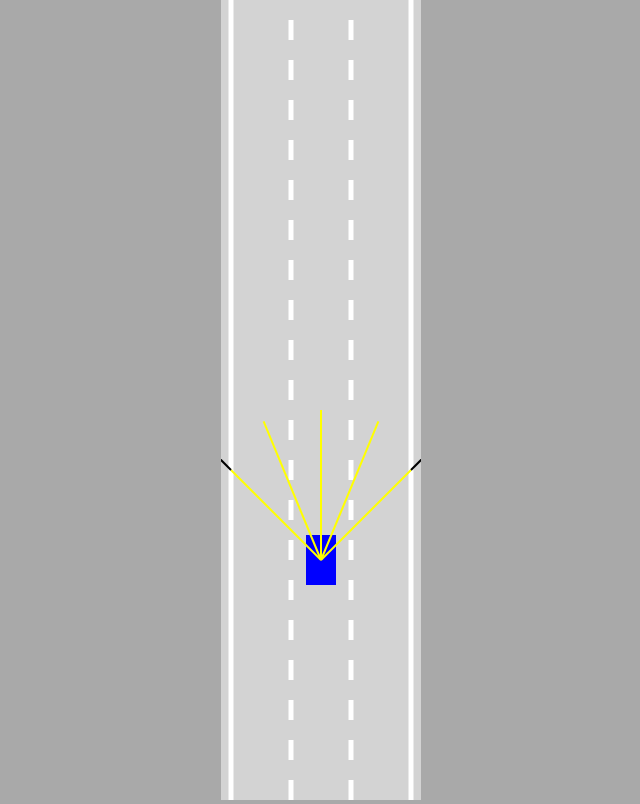
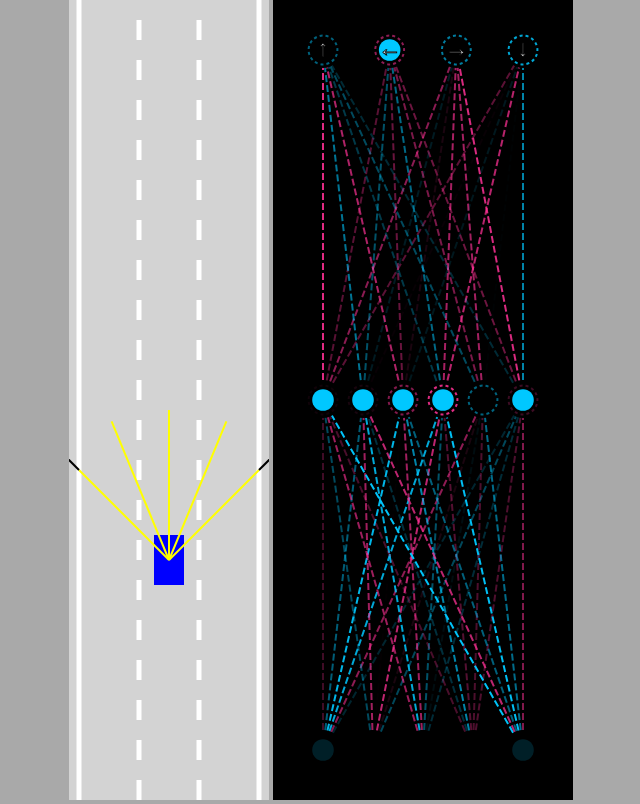
Before and after one commit to ZinWR/Self-Driving-Car-App, a plain HTML site: page index.html in a window 1280 px wide. Shown: the whole page, without its empty margins (319-959 px from the left). Drawn offline with Linux system fonts and the light colour scheme.

Commit message:
add neural network and visualization

```diff
--- a/car.js
+++ b/car.js
@@ -12,8 +12,15 @@ class Car {
         this.angle = 0;
         this.damaged = false;
 
+        this.useBrain = controlType === "AI";
+
         // Only main car has sensor
-        if(controlType === 'KEYS') this.sensor = new Sensor(this);
+        if(controlType === 'AI') {
+            this.sensor = new Sensor(this);
+            this.brain = new NeuralNetwork(
+                [this.sensor.rayCount, 6, 4] // 2 levels (6 neurons & 4 neurons)
+            );
+        }
         this.controls = new Controls(controlType);
     }
 
@@ -39,7 +46,20 @@ class Car {
             this.damaged = this.#assessDamage(roadBorders, traffic);
         }
 
-        if(this.sensor) this.sensor.update(roadBorders, traffic);
+        if(this.sensor) {
+            this.sensor.update(roadBorders, traffic);
+            const offsets = this.sensor.readings.map(
+                sensor => sensor === null ? 0 : 1 - sensor.offset
+            );
+            const outputs = NeuralNetwork.feedForward(offsets, this.brain);
+
+            if(this.useBrain) {
+                this.controls.forward = outputs[0];
+                this.controls.left = outputs[1];
+                this.controls.right = outputs[2];
+                this.controls.reverse = outputs[3];
+            }
+        }
     }
 
     #move() {
--- a/index.html
+++ b/index.html
@@ -4,11 +4,14 @@
     <link rel="stylesheet" href="style.css">
 </head>
 <body>
-    <canvas id="myCanvas"></canvas>
+    <canvas id="carCanvas"></canvas>
+    <canvas id="networkCanvas"></canvas>
     <script src="car.js"></script>
     <script src="controls.js"></script>
     <script src="road.js"></script>
     <script src="sensor.js"></script>
+    <script src="network.js"></script>
+    <script src="visualizer.js"></script>
     <script src="utils.js"></script>
     <script src="main.js"></script>
 </body>
--- a/main.js
+++ b/main.js
@@ -1,21 +1,26 @@
-const canvas = document.getElementById('myCanvas');
-canvas.width = 200;
+const carCanvas = document.getElementById('carCanvas');
+carCanvas.width = 200;
+const networkCanvas = document.getElementById('networkCanvas');
+networkCanvas.width = 300;
 
-const ctx = canvas.getContext('2d');
-const road = new Road(canvas.width/2, canvas.width * 0.9);
-const car = new Car(road.getLaneCenter(1), 100, 30, 50, 'KEYS');
+const carCtx = carCanvas.getContext('2d');
+const networkCtx = networkCanvas.getContext('2d');
+const road = new Road(carCanvas.width/2, carCanvas.width * 0.9);
+const car = new Car(road.getLaneCenter(1), 100, 30, 50, 'AI');
 const traffic = [
     new Car(road.getLaneCenter(1), -100, 30, 50, 'DUMMY', 2)
 ];
 
 animate();
 
-function animate() {
+function animate(time) {
     // Canvas & Road
-    canvas.height = window.innerHeight;
-    ctx.save();
-    ctx.translate(0, -car.y + canvas.height * 0.7);
-    road.draw(ctx);
+    carCanvas.height = window.innerHeight;
+    networkCanvas.height = window.innerHeight;
+
+    carCtx.save();
+    carCtx.translate(0, -car.y + carCanvas.height * 0.7);
+    road.draw(carCtx);
 
     // Car & Traffic
     for(let i = 0; i < traffic.length; i++) {
@@ -24,10 +29,13 @@ function animate() {
     car.update(road.borders, traffic);
 
     for(let i = 0; i < traffic.length; i++) {
-        traffic[i].draw(ctx, 'red');
+        traffic[i].draw(carCtx, 'red');
     }
-    car.draw(ctx, 'blue');
+    car.draw(carCtx, 'blue');
 
-    ctx.restore();
+    carCtx.restore();
+
+    networkCtx.lineDashOffset = -time/50;
+    Visualizer.drawNetwork(networkCtx, car.brain);
     requestAnimationFrame(animate);
 }
--- /dev/null
+++ b/network.js
@@ -0,0 +1,63 @@
+class NeuralNetwork {
+    constructor(neuronCounts) {
+        // Array of levels
+        this.levels = [];
+        for(let i = 0; i < neuronCounts.length - 1; i++) {
+            this.levels.push(new Level(neuronCounts[i], neuronCounts[i+1]));
+        }
+    }
+
+    static feedForward(givenInputs, network) {
+        let outputs = Level.feedForward(givenInputs, network.levels[0]); // call 1st level for output
+        for(let i = 1; i < network.levels.length; i++) { // go through other levels
+            outputs = Level.feedForward(outputs, network.levels[i]);
+        }
+        return outputs;
+    }
+}
+
+class Level {
+    constructor(inputCount, outputCount) {
+        this.inputs = new Array(inputCount);
+        this.outputs = new Array(outputCount);
+        this.biases = new Array(outputCount);
+
+        this.weights = [];
+        for(let i = 0; i < inputCount; i++) {
+            this.weights[i] = new Array(outputCount);
+        }
+
+        Level.#randomize(this);
+    }
+
+    static #randomize(level) {
+        for(let i = 0; i < level.inputs.length; i++) {
+            for(let j = 0; j < level.outputs.length; j++) {
+                level.weights[i][j] = Math.random()*2 - 1;
+            }
+        }
+
+        for(let i = 0; i < level.biases.length; i++) {
+            level.biases[i] = Math.random()*2 - 1;
+        }
+    }
+
+    // Hyperplane Equation Algorhithm
+    static feedForward(givenInputs, level) {
+        for(let i = 0; i < level.inputs.length; i++) {
+            level.inputs[i] = givenInputs[i];
+        }
+
+        for(let i = 0; i < level.outputs.length; i++) {
+            let sum = 0;
+            for(let j = 0; j < level.inputs.length; j++) {
+                sum += level.inputs[j] * level.weights[j][i];
+            }
+
+            if(sum > level.biases[i]) level.outputs[i] = 1;
+            else level.outputs[i] = 0;
+        }
+
+        return level.outputs;
+    }
+}
--- a/style.css
+++ b/style.css
@@ -6,6 +6,10 @@ body {
     text-align: center;
 }
 
-#myCanvas {
+#carCanvas {
     background: lightgray;
 }
+
+#networkCanvas {
+    background: black;
+}
--- /dev/null
+++ b/visualizer.js
@@ -0,0 +1,119 @@
+class Visualizer {
+    static drawNetwork(ctx, network) {
+        const margin = 50;
+        const left = margin;
+        const top = margin;
+        const width = ctx.canvas.width - margin * 2;
+        const height = ctx.canvas.height - margin * 2;
+
+        const levelHeight = height / network.levels.length;
+
+        for(let i = network.levels.length - 1; i >= 0; i--) {
+            const levelTop = top +
+                lerp(
+                    height - levelHeight,
+                    0,
+                    network.levels.length == 1 ? 0.5 : i / (network.levels.length - 1)
+                );
+
+            ctx.setLineDash([7, 3]);
+            Visualizer.drawLevel(
+                ctx,
+                network.levels[i],
+                left,
+                levelTop,
+                width,
+                levelHeight,
+                i == network.levels.length - 1 ? ['↑', '←', '→', '↓'] : []
+            );
+        }
+    }
+
+    static drawLevel(ctx, level, left, top, width, height, outputLabels) {
+        const right = left + width;
+        const bottom = top + height;
+
+        const { inputs, outputs, weights, biases } = level;
+
+        for(let i = 0; i < inputs.length; i++) {
+            for(let j = 0; j < outputs.length; j++) {
+                ctx.beginPath();
+                ctx.moveTo(
+                    Visualizer.#getNodeX(inputs, i, left, right),
+                    bottom
+                );
+                ctx.lineTo(
+                    Visualizer.#getNodeX(outputs, j, left, right),
+                    top
+                );
+                ctx.lineWidth = 2;
+                ctx.strokeStyle = getRGBA(weights[i][j]);
+                ctx.stroke();
+            }
+        }
+
+        const nodeRadius = 18;
+        for(let i = 0; i < inputs.length; i++) {
+            const x = Visualizer.#getNodeX(inputs, i, left, right);
+            ctx.beginPath();
+            ctx.arc(x, bottom, nodeRadius, 0, Math.PI * 2);
+            ctx.fillStyle = "black";
+            ctx.fill();
+            ctx.beginPath();
+            ctx.arc(x, bottom, nodeRadius * 0.6, 0, Math.PI * 2);
+            ctx.fillStyle = getRGBA(inputs[i]);
+            ctx.fill();
+        }
+
+        for(let i = 0; i < outputs.length; i++) {
+            const x = Visualizer.#getNodeX(outputs, i, left, right);
+            ctx.beginPath();
+            ctx.arc(x, top, nodeRadius, 0, Math.PI * 2);
+            ctx.fillStyle = "black";
+            ctx.fill();
+            ctx.beginPath();
+            ctx.arc(x, top, nodeRadius * 0.6, 0, Math.PI * 2);
+            ctx.fillStyle = getRGBA(outputs[i]);
+            ctx.fill();
+
+            ctx.beginPath();
+            ctx.lineWidth = 2;
+            ctx.arc(x, top, nodeRadius * 0.8, 0, Math.PI * 2);
+            ctx.strokeStyle = getRGBA(biases[i]);
+            ctx.setLineDash([3, 3]);
+            ctx.stroke();
+            ctx.setLineDash([]);
+
+            if(outputLabels[i]) {
+                ctx.beginPath();
+                ctx.textAlign = "center";
+                ctx.textBaseline = "middle";
+                ctx.fillStyle = "white";
+                ctx.strokeStyle = "black";
+                ctx.font = `bold ${nodeRadius * 1.3}px Arial`;
+                ctx.fillText(outputLabels[i], x, top);
+                ctx.lineWidth = 0.8;
+                ctx.strokeText(outputLabels[i], x, top);
+            }
+        }
+    }
+
+    static #getNodeX(nodes, index, left, right) {
+        return lerp(
+            left,
+            right,
+            nodes.length == 1
+                ? 0.5
+                : index / (nodes.length - 1)
+        );
+    }
+}
+
+// Visualizer Color Customization
+function getRGBA(value) {
+    const alpha = Math.abs(value);
+    const colorPositive = [0, 200, 255];  // neon blue
+    const colorNegative = [255, 50, 150]; // neon red
+    const [R, G, B] = value >= 0 ? colorPositive : colorNegative;
+    return `rgba(${R}, ${G}, ${B}, ${alpha})`;
+}
```
